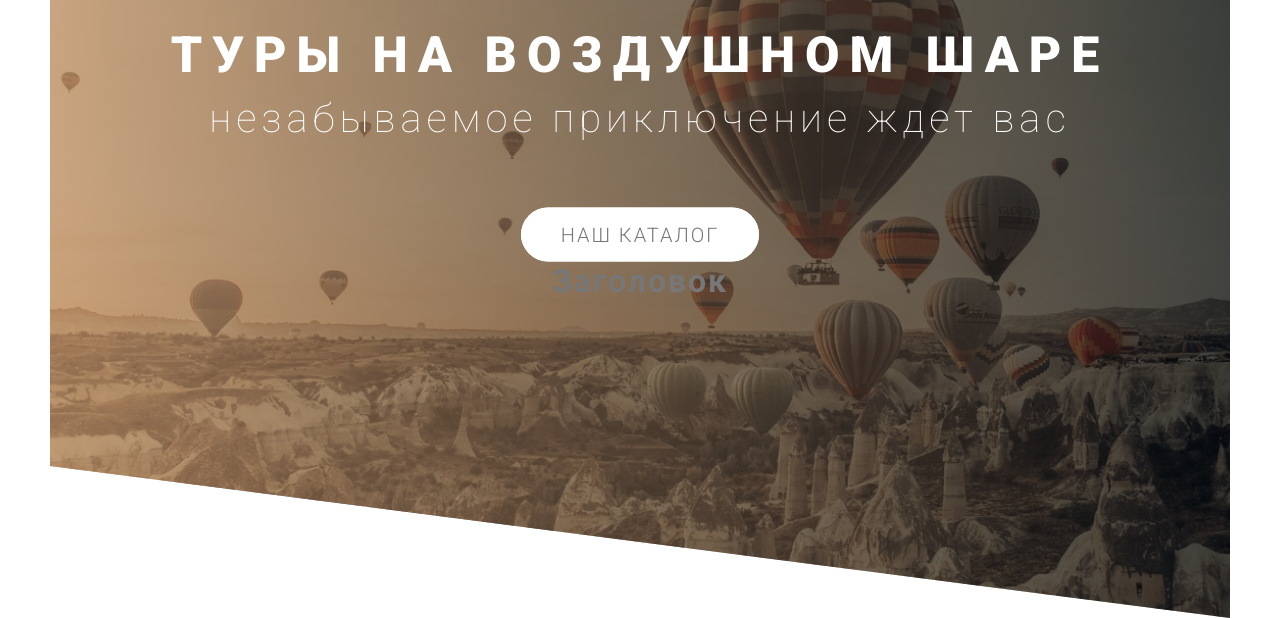
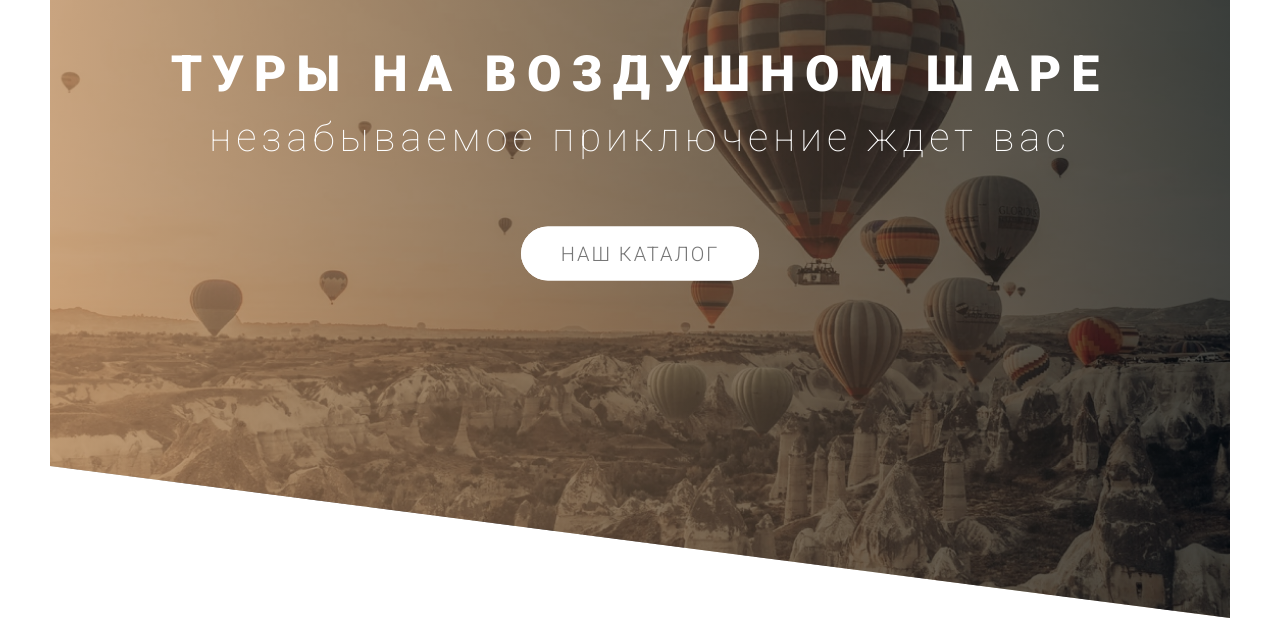
Before and after one commit to ArtyomUschenko/site, a plain HTML site: page Lessons-5PRO/scr/index.html in a window 1280 px wide. Shown: the part 192-810 px from the top of the page. Drawn offline with Linux system fonts and the light colour scheme.

Commit message:
Создание сайта, урок 2

```diff
--- a/Lessons-5PRO/scr/index.html
+++ b/Lessons-5PRO/scr/index.html
@@ -17,7 +17,6 @@
 					<span class="title-first__secondary">незабываемое приключение ждет вас</span>
 				</h1>
 				<a class="btn btn_animated" href="#">наш каталог</a>
-				<h1>Заголовок</h1>
 			</div>
 		</header>
 
```
